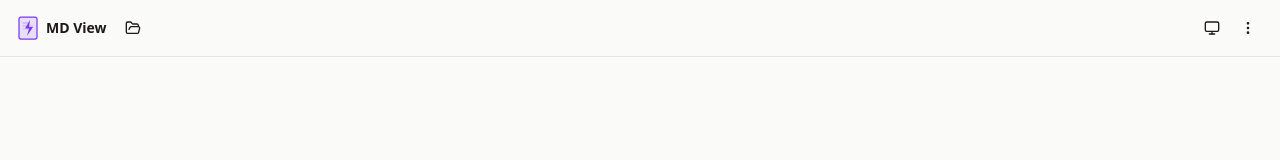
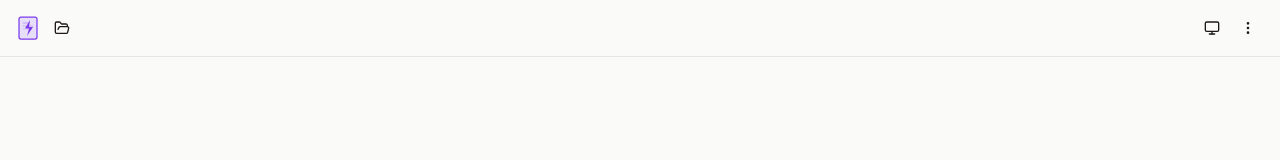
Before and after one commit to TriptoAfsin/md-viewer-pwa, a React (Vite) app: page / in a window 1280 px wide. Shown: the top 160 px of the page. Built offline with nearby package versions, Linux system fonts and the light colour scheme.

Commit message:
refactor: simplify Header component structure
- Removed unnecessary fragment wrapping around Logo and Text elements in the Header component, streamlining the JSX structure for improved readability.

```diff
--- a/src/components/Header.tsx
+++ b/src/components/Header.tsx
@@ -104,12 +104,7 @@ export function Header({
               <span className="sr-only">Home</span>
             </Button>
           ) : (
-            <>
-              <Logo size={24} className="text-primary" />
-              <Text as="span" className="font-semibold text-sm text-foreground mr-1">
-                MD View
-              </Text>
-            </>
+            <Logo size={24} className="text-primary" />
           )}
           <Button
             variant="ghost"
```
